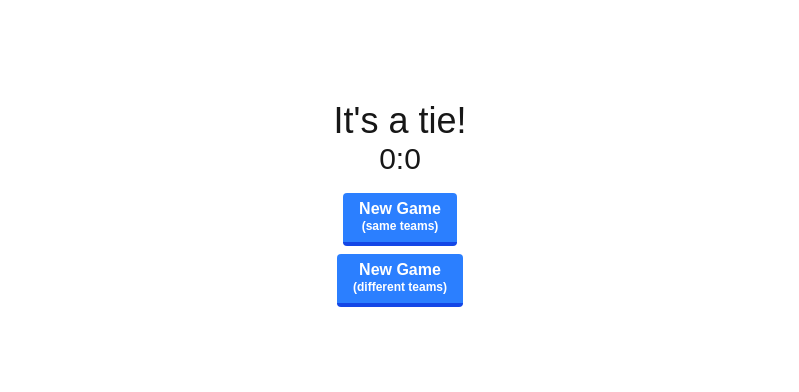
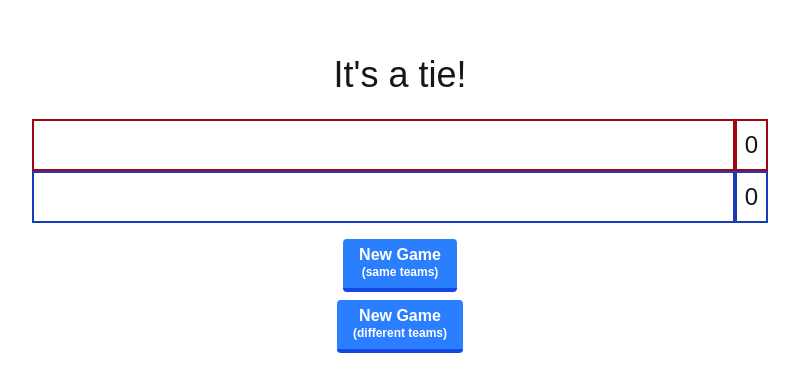
Before and after one commit to Merk42/cornholder, a Next.js app: page /pwa/cornholder/winner in a window 1280 px wide. Shown: the part 196-588 px from the top of the page, without its empty margins (240-1039 px from the left). Built offline with nearby package versions, Linux system fonts and the light colour scheme.

Commit message:
winner page

```diff
--- a/app/winner/page.tsx
+++ b/app/winner/page.tsx
@@ -32,8 +32,13 @@ export default function Winner() {
 
     return (
         <div className="max-w-3xl px-4 mx-auto text-center h-dvh place-content-center">
-            <h1 className='text-4xl'>{phrase}</h1>
-            <p className='text-3xl'>{score.red}:{score.blue}</p>
+            <h1 className='text-4xl mb-6'>{phrase}</h1>
+            <dl className='grid grid-cols-[1fr_auto]'>
+                <dt className='text-left text-2xl p-2 border-2 border-red-800'>{redteam}</dt>
+                <dd className='text-2xl p-2 border-2 border-red-800'>{score.red}</dd>
+                <dt className='text-left text-2xl p-2 border-2 border-blue-800'>{blueteam}</dt>
+                <dd className='text-2xl p-2 border-2 border-blue-800'>{score.blue}</dd>
+            </dl>
             <div className='mt-4'>
                 <button onClick={handleClickSame} className={`leading-none ${DEFAULT_BUTTON}`}>New Game<br></br><span className='text-xs'>(same teams)</span></button>
             </div>
```
